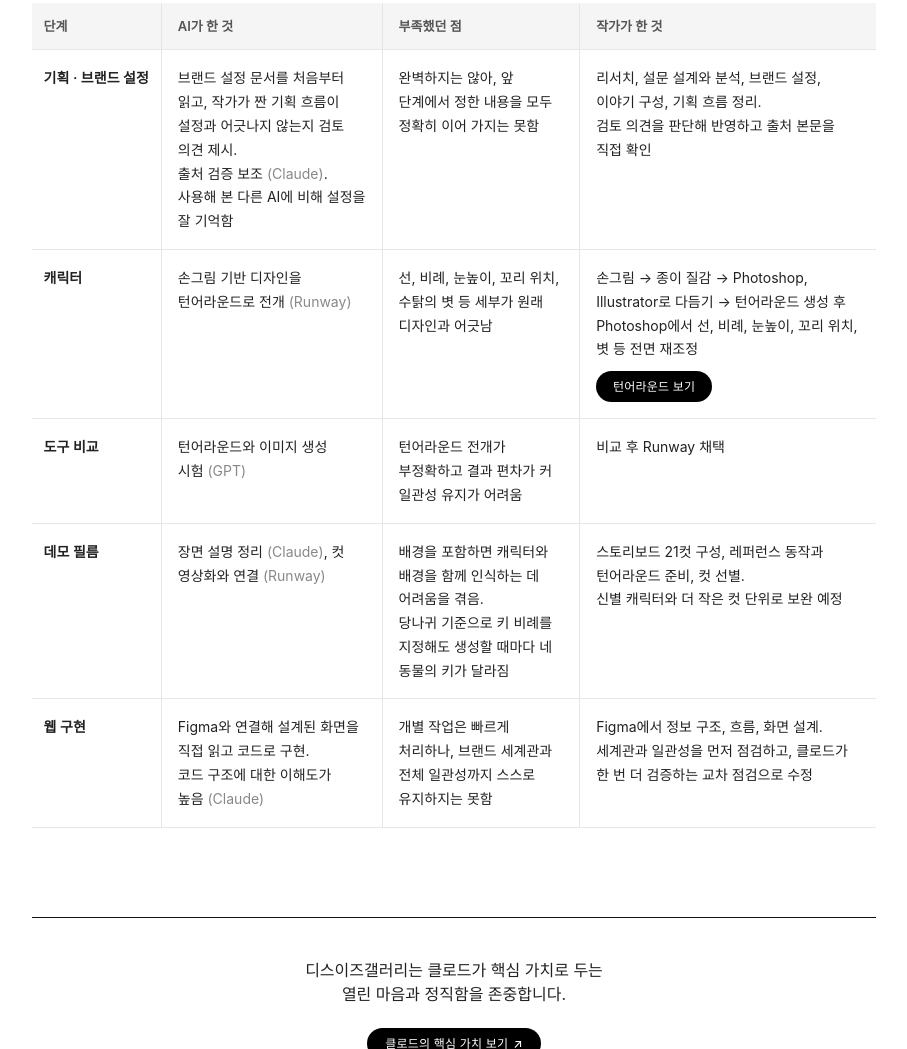
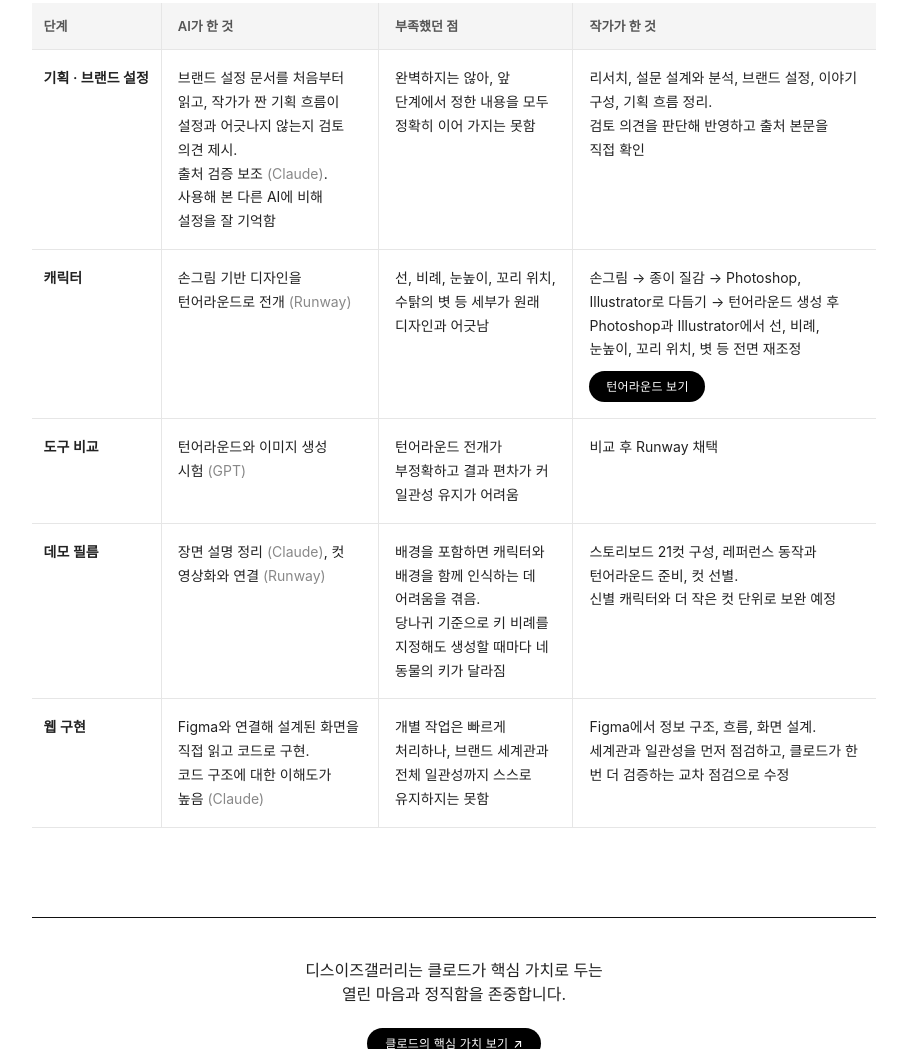
Before and after one commit to serimlee-mju/ThisisGallery, a plain HTML site: page index.html in a window 1280 px wide. Shown: the part 1220-2269 px from the top of the page, without its empty margins (186-1093 px from the left). Drawn offline with Linux system fonts and the light colour scheme.

Commit message:
Update index.html

```diff
--- a/index.html
+++ b/index.html
@@ -491,7 +491,7 @@
             <td>캐릭터</td>
             <td data-label="AI가 한 것">손그림 기반 디자인을 턴어라운드로 전개 <span class="tool">(Runway)</span></td>
             <td data-label="부족했던 점">선, 비례, 눈높이, 꼬리 위치, 수탉의 볏 등 세부가 원래 디자인과 어긋남</td>
-            <td data-label="작가가 한 것">손그림 → 종이 질감 → Photoshop, Illustrator로 다듬기 → 턴어라운드 생성 후 Photoshop에서 선, 비례, 눈높이, 꼬리 위치, 볏 등 전면 재조정<br /><button class="turn-btn" type="button">턴어라운드 보기</button></td>
+            <td data-label="작가가 한 것">손그림 → 종이 질감 → Photoshop, Illustrator로 다듬기 → 턴어라운드 생성 후 Photoshop과 Illustrator에서 선, 비례, 눈높이, 꼬리 위치, 볏 등 전면 재조정<br /><button class="turn-btn" type="button">턴어라운드 보기</button></td>
           </tr>
           <tr>
             <td>도구 비교</td>
```
